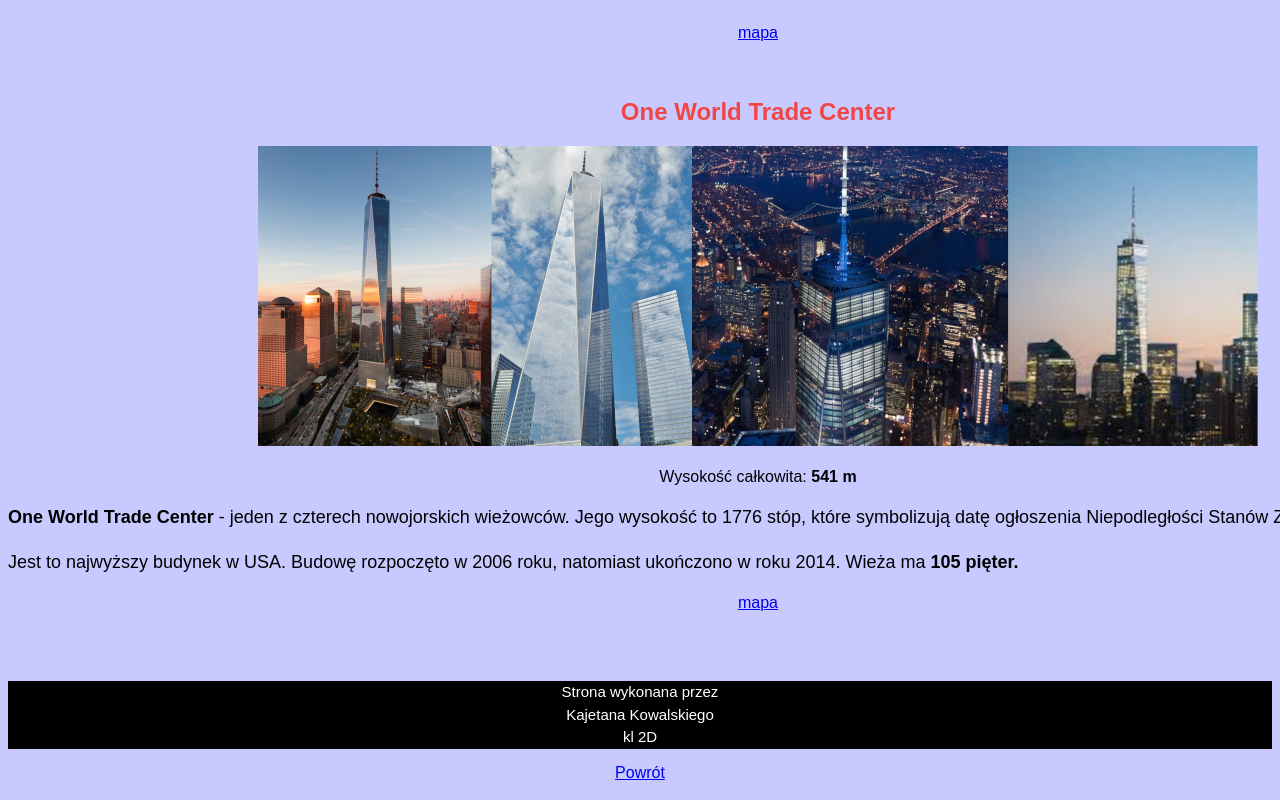
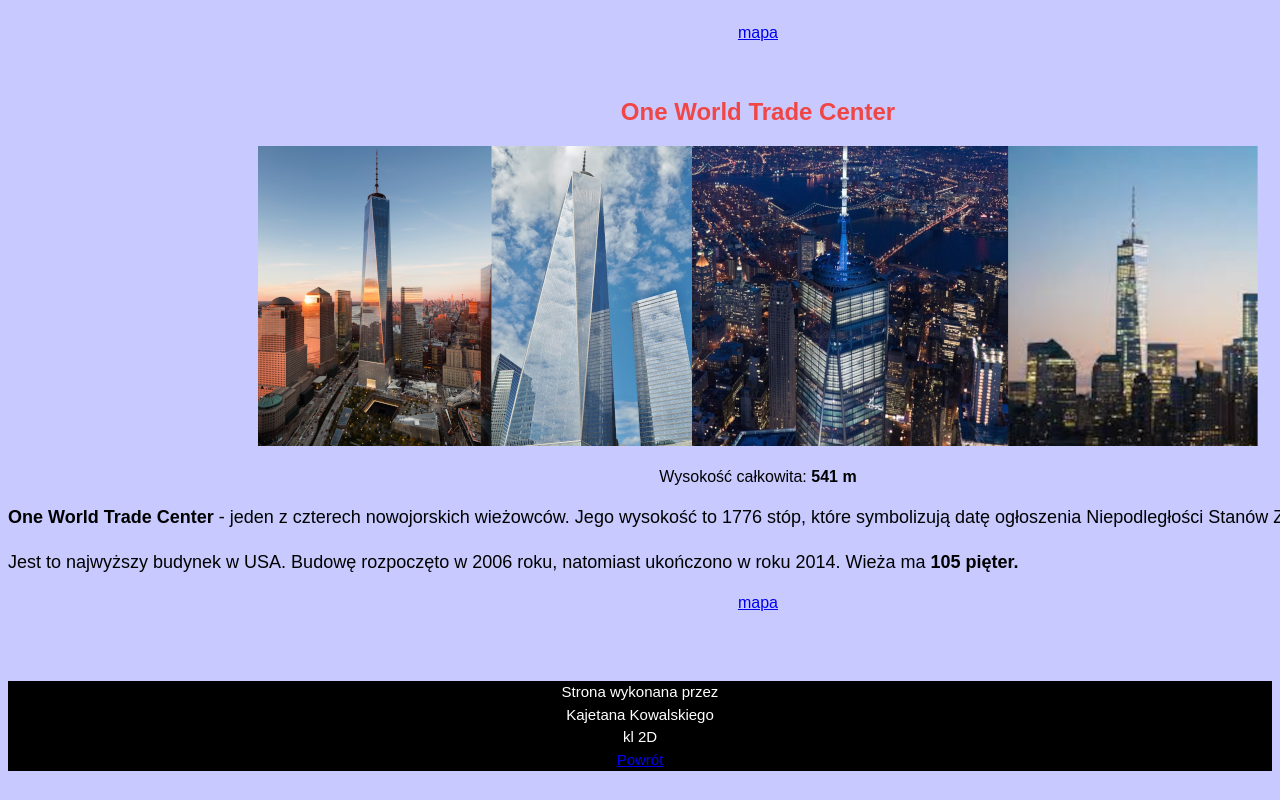
Before and after one commit to kajetankow/s1, a plain HTML site: page index.html in a window 1280 px wide. Shown: the part 2463-3263 px from the top of the page. Drawn offline with Linux system fonts and the light colour scheme.

Commit message:
Update index.html

```diff
--- a/index.html
+++ b/index.html
@@ -118,12 +118,12 @@ color:rgb(255,255,255);}
 <br><br><br>
 </div>
 
-<div style="text-align: center"><p id="k">Strona wykonana przez<br>
+<center><p id="k">Strona wykonana przez<br>
     Kajetana Kowalskiego<br>
     kl 2D<br>
-	<div style="text-align: center"><a href="#start">Powrót</a></div>
+	<a href="#start">Powrót</a></div>
     </p></div>
-
+	</center>
 
 
 
```
